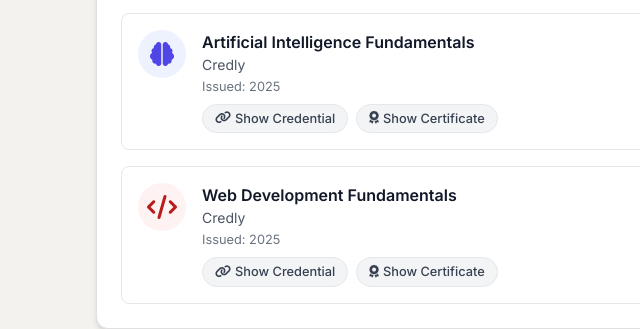
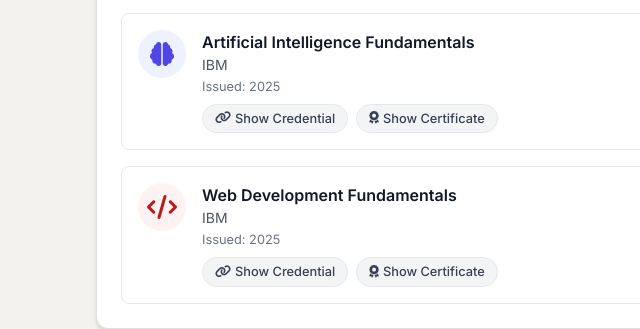
Before and after one commit to darshanbhandigare/darshanbhandigare.github.io, a plain HTML site: page index.html in a window 1280 px wide. Shown: the part 1453-1782 px from the top of the page, 0-640 px from the left. Drawn offline with Linux system fonts and the light colour scheme.

Commit message:
Update index.html

```diff
--- a/index.html
+++ b/index.html
@@ -141,7 +141,7 @@
                             </div>
                             <div class="cert-content">
                                 <h3 class="cert-title">Artificial Intelligence Fundamentals</h3>
-                                <p class="cert-issuer">Credly</p>
+                                <p class="cert-issuer">IBM</p>
                                 <p class="cert-date">Issued: 2025</p>
                                 <div class="cert-links">
                                     <a href="https://www.credly.com/badges/e5dfd0f6-cb8b-4b20-8dab-dc0ea95a2f70/linked_in_profile" target="_blank" class="cert-btn" title="View Credential Badge">
@@ -161,7 +161,7 @@
                             </div>
                             <div class="cert-content">
                                 <h3 class="cert-title">Web Development Fundamentals</h3>
-                                <p class="cert-issuer">Credly</p>
+                                <p class="cert-issuer">IBM</p>
                                 <p class="cert-date">Issued: 2025</p>
                                 <div class="cert-links">
                                     <a href="https://www.credly.com/badges/7d8f1ef0-1ac2-401e-83af-e566c59e7a8b" target="_blank" class="cert-btn" title="View Credential Badge">
```
